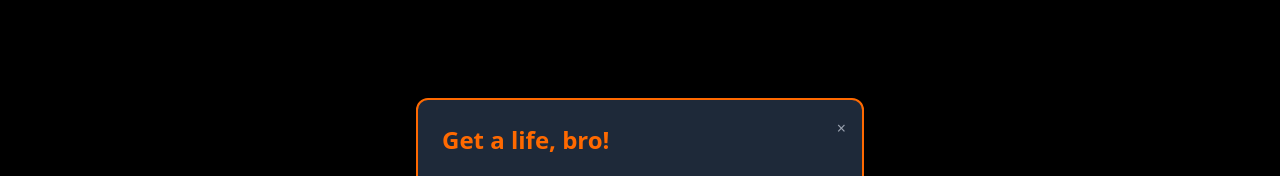
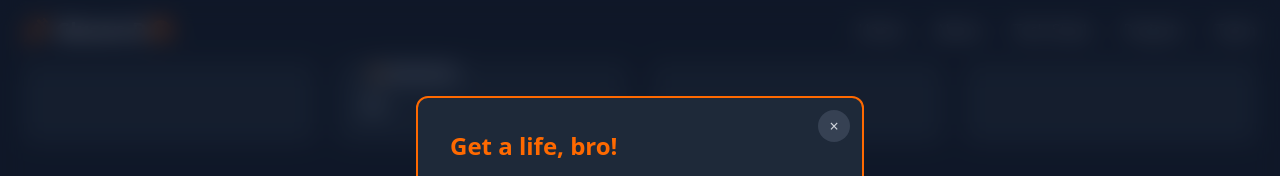
Before and after one commit to Glucon-D/glucon-d, a React (Vite) app: page / in a window 1280 px wide. Both pictures are taken after a click on the button "Apply Now (if you dare)". Shown: the part 5873-6049 px from the top of the page. Built offline with nearby package versions, Linux system fonts and the light colour scheme.

Commit message:
feat: Update popup component with backdrop blur and improved styling

```diff
--- a/src/components/Team.jsx
+++ b/src/components/Team.jsx
@@ -264,35 +264,36 @@ const Team = () => {
         </motion.div>
       </div>
 
-      {/* Popup */}
+      {/* Updated Popup with backdrop blur */}
       <AnimatePresence>
         {showPopup && (
           <motion.div
-            className="fixed inset-0 flex items-center justify-center z-50 p-4"
+            className="fixed inset-0 flex items-center justify-center z-50 p-4 overflow-y-auto"
             initial={{ opacity: 0 }}
             animate={{ opacity: 1 }}
             exit={{ opacity: 0 }}
+            onClick={() => setShowPopup(false)}
           >
-            <motion.div
-              className="absolute inset-0 bg-black bg-opacity-75"
-              onClick={() => setShowPopup(false)}
-              initial={{ opacity: 0 }}
-              animate={{ opacity: 1 }}
+            <div
+              className="absolute inset-0 backdrop-blur-md bg-gray-900/60"
+              aria-hidden="true"
             />
             <motion.div
-              className="bg-gray-800 rounded-xl p-6 max-w-md w-full relative z-10 border-2 border-orange-500"
+              className="bg-gray-800 rounded-xl p-5 md:p-8 w-full max-w-md relative z-10 border-2 border-orange-500 mx-4"
               initial={{ scale: 0.9, y: 20 }}
               animate={{ scale: 1, y: 0 }}
               exit={{ scale: 0.9, y: 20 }}
+              onClick={(e) => e.stopPropagation()}
             >
               <button
                 onClick={() => setShowPopup(false)}
-                className="absolute top-4 right-4 text-gray-400 hover:text-white"
+                className="absolute top-3 right-3 w-8 h-8 flex items-center justify-center rounded-full bg-gray-700 text-gray-300 hover:bg-gray-600 hover:text-white transition-colors"
+                aria-label="Close"
               >
                 ×
               </button>
-              <h3 className="text-2xl font-bold mb-4 text-orange-500">Get a life, bro!</h3>
-              <p className="mb-4 text-gray-300">Seriously, go get some sleep. Your code will thank you later.</p>
+              <h3 className="text-xl md:text-2xl font-bold mb-4 text-orange-500">Get a life, bro!</h3>
+              <p className="mb-4 text-gray-300 text-sm md:text-base">Seriously, go get some sleep. Your code will thank you later.</p>
 
               <div className="rounded-lg overflow-hidden mb-4">
                 <img
@@ -302,13 +303,13 @@ const Team = () => {
                 />
               </div>
 
-              <div className="bg-gray-700 p-3 rounded-lg text-sm text-gray-300 italic">
+              <div className="bg-gray-700 p-3 rounded-lg text-xs md:text-sm text-gray-300 italic">
                 "The best code is written after a good night's sleep, not after the 10th energy drink."
               </div>
 
               <motion.button
                 onClick={() => setShowPopup(false)}
-                className="mt-6 bg-orange-500 hover:bg-orange-600 text-white font-bold py-2 px-6 rounded-full w-full"
+                className="mt-6 bg-orange-500 hover:bg-orange-600 text-white font-bold py-2 px-6 rounded-full w-full text-sm md:text-base"
                 whileHover={{ scale: 1.05 }}
                 whileTap={{ scale: 0.95 }}
               >
```
